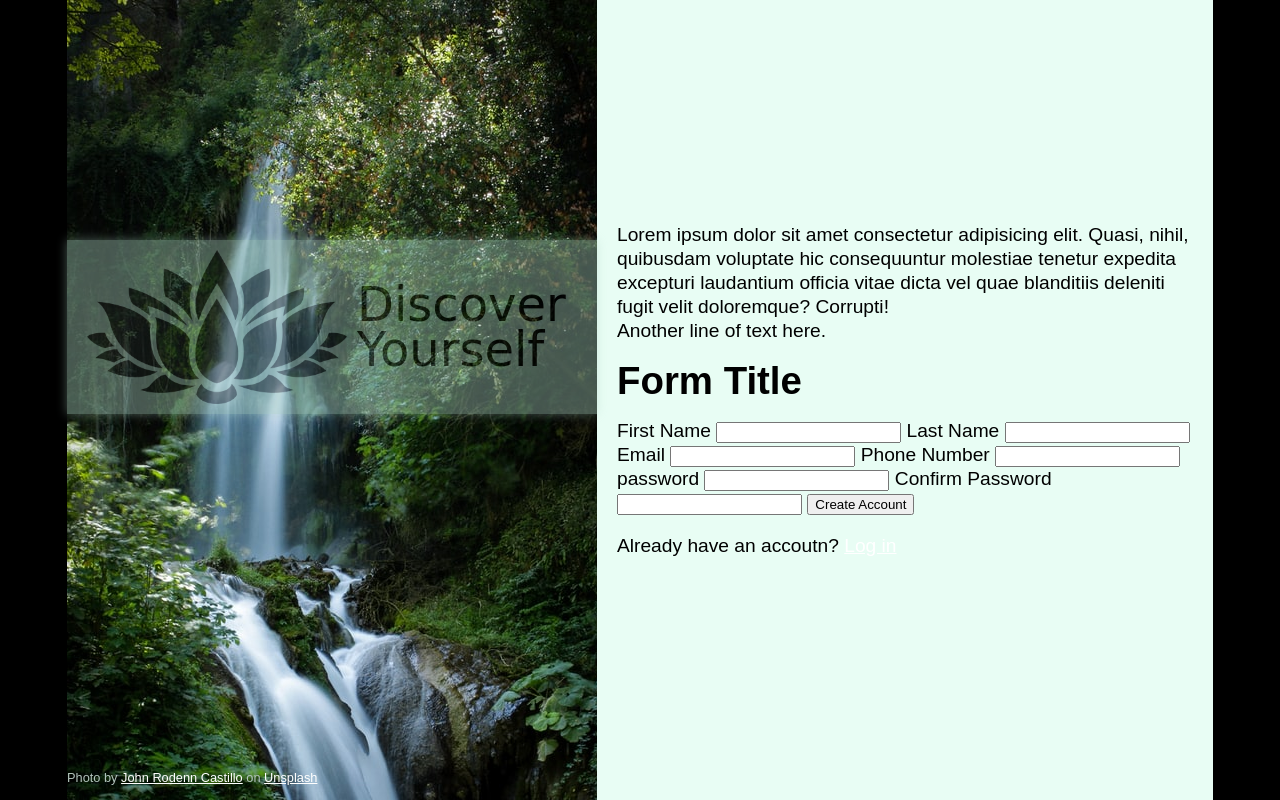
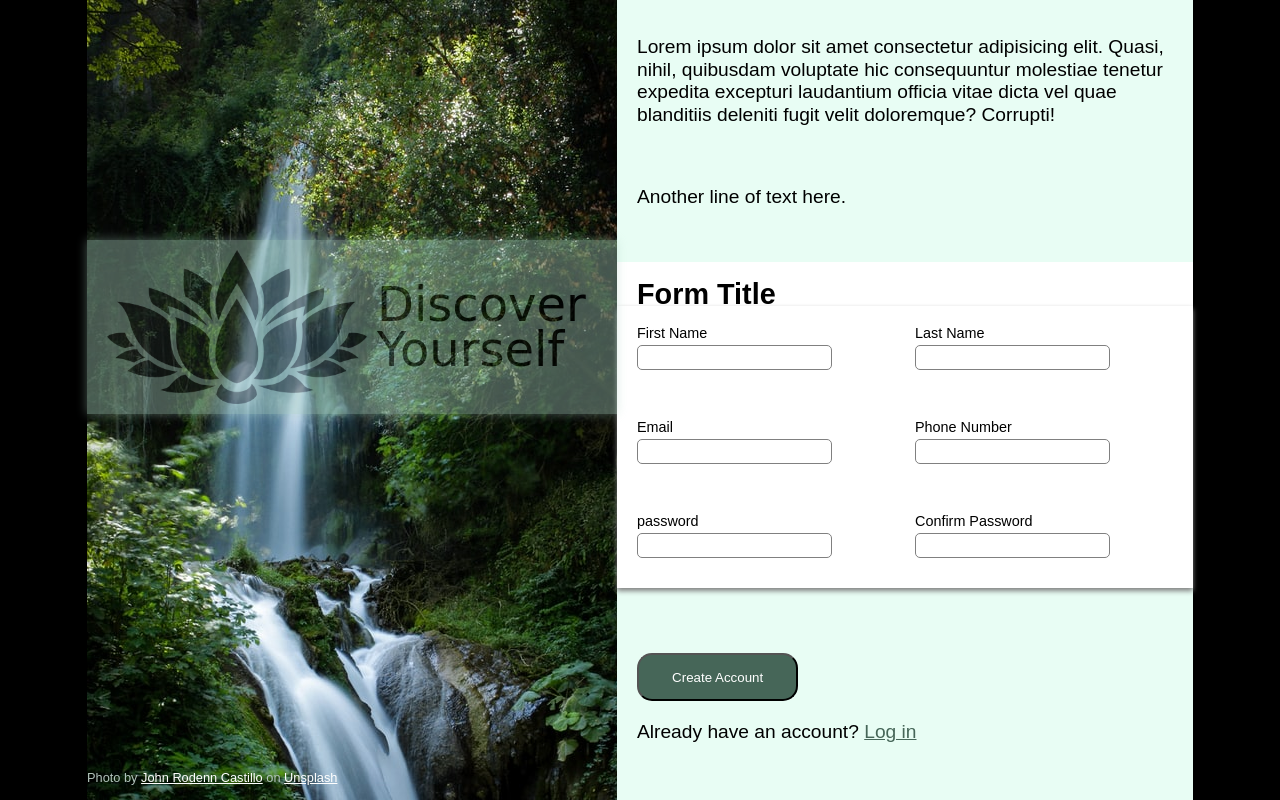
Before and after one commit to stardust2stardust/Sign-up-form, a plain HTML site: page index.html in a window 1280 px wide. Drawn offline with Linux system fonts and the light colour scheme; a web font is replaced by a local one.

Commit message:
add more styling (padding, element sizes, etc) to main container

```diff
--- a/index.html
+++ b/index.html
@@ -27,28 +27,50 @@
     </div>
 
     <div class="main-container">
-        <div>Lorem ipsum dolor sit amet consectetur adipisicing elit. Quasi, nihil, quibusdam voluptate hic consequuntur
+        <div class="paragraph">Lorem ipsum dolor sit amet consectetur adipisicing elit. Quasi, nihil, quibusdam
+            voluptate hic consequuntur
             molestiae tenetur expedita excepturi laudantium officia vitae dicta vel quae blanditiis deleniti fugit velit
             doloremque? Corrupti!</div>
-        <div>Another line of text here.</div>
+        <div class="paragraph">Another line of text here.</div>
         <div>
-            <h1>Form Title</h1>
+
             <form action="">
+                <h2>Form Title</h2>
+                <div class="form-main-section">
+
+                    <div class="form-item">
                         <label for="firstName">First Name</label>
                         <input type="text" id="firstName">
+                    </div>
+                    <div class="form-item">
                         <label for="lastName">Last Name</label>
                         <input type="text" id="lastName">
+                    </div>
+                    <div class="form-item">
                         <label for="email">Email</label>
                         <input type="email" id="email">
+                    </div>
+                    <div class="form-item">
                         <label for="phone">Phone Number</label>
                         <input type="tel" id="phone">
+                    </div>
+                    <div class="form-item">
                         <label for="password">password</label>
                         <input type="password" id="password">
+                    </div>
+                    <div class="form-item">
                         <label for="confirmPassword">Confirm Password</label>
                         <input type="password" id="confirmPassword">
+                    </div>
+                </div>
 
+
+                <div class="form-item last-item">
                     <button type="submit">Create Account</button>
-                <p>Already have an accoutn? <a href="">Log in</a></p>
+                    <p>Already have an account? <a href="">Log in</a></p>
+                </div>
+
+
             </form>
         </div>
     </div>
--- a/styles.css
+++ b/styles.css
@@ -17,6 +17,11 @@ body {
 
 a {
     color: white;
+}
+
+.paragraph {
+    padding: 30px 20px;
+    line-height: 1.4rem;
 }
 
 .image-container {
@@ -68,6 +73,62 @@ a {
     display: flex;
     flex-direction: column;
     justify-content: center;
-    padding: 20px;
+
 
 }
+
+
+h2 {
+    background-color: white;
+    margin-bottom: 0px;
+    padding-left: 20px;
+    padding-top: 20px;
+}
+
+.form-main-section {
+    display: grid;
+    grid-template-columns: 1fr 1fr;
+    background-color: white;
+    padding-left: 20px;
+    box-shadow: 0px 3px 5px gray;
+}
+
+.form-item {
+    display: flex;
+    flex-direction: column;
+    width: 70%;
+    padding-top: 15px;
+    padding-bottom: 30px;
+
+}
+
+
+
+button {
+    margin-top: 50px;
+    width: 40%;
+    height: 3.0rem;
+    background-color: #466658;
+    color: white;
+    border-radius: 15px;
+}
+
+button,
+p {
+    margin-left: 20px;
+
+}
+
+label {
+    font-size: .9rem;
+}
+
+input {
+    font-size: 1.1rem;
+    border: 1px solid gray;
+    border-radius: 5px;
+}
+
+p>a {
+    color: #466658;
+}
```
Lines whose indentation alone changed are shown as unchanged.
